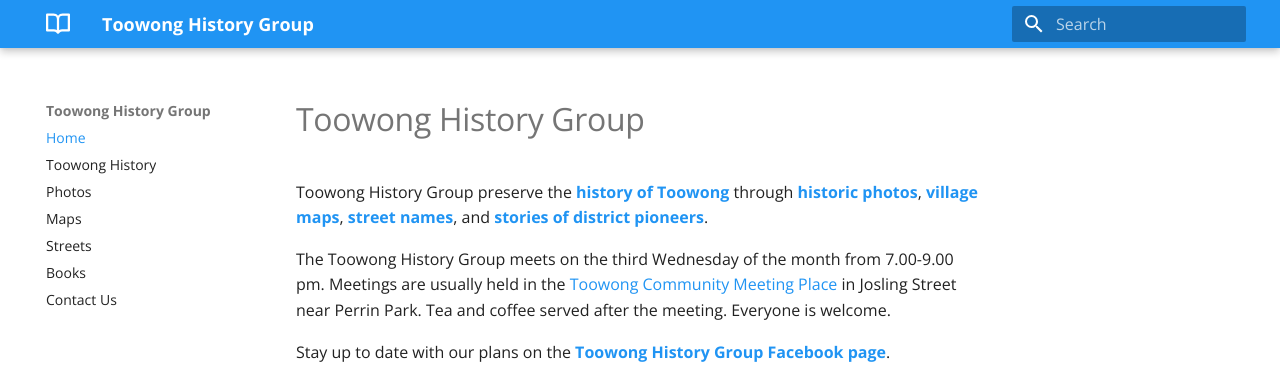
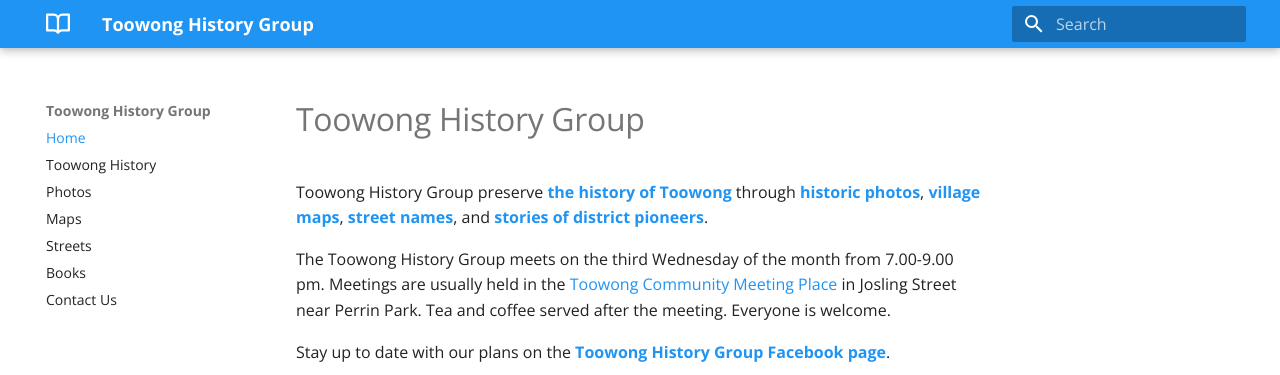
Before and after one commit to earth2gonzo/earth2gonzo.github.io, an MkDocs documentation site: the page built from docs/index.md, in a window 1280 px wide. Shown: the top 375 px of the page. Built offline with MkDocs 1.6.1 and Material for MkDocs 9.7.7, drawn with Linux system fonts in a browser that asks for light colours.

```diff
--- a/docs/index.md
+++ b/docs/index.md
@@ -5,7 +5,7 @@ hide:
 
 # Toowong History Group
 
-Toowong History Group preserve the **[history of Toowong](history.md)** through **[historic photos](photos.md)**, **[village maps](maps,md)**, **[street names](streets.md)**, and **[stories of district pioneers](books.md)**.
+Toowong History Group preserve **[the history of Toowong](history.md)** through **[historic photos](photos.md)**, **[village maps](maps,md)**, **[street names](streets.md)**, and **[stories of district pioneers](books.md)**.
 
 The Toowong History Group meets on the third Wednesday of the month from 7.00-9.00 pm. Meetings are usually held in the [Toowong Community Meeting Place](https://www.brisbane.qld.gov.au/things-to-see-and-do/council-venues-and-precincts/community-halls-and-facilities/toowong-community-meeting-place) in Josling Street near Perrin Park. Tea and coffee served after the meeting. Everyone is welcome.
 
```
